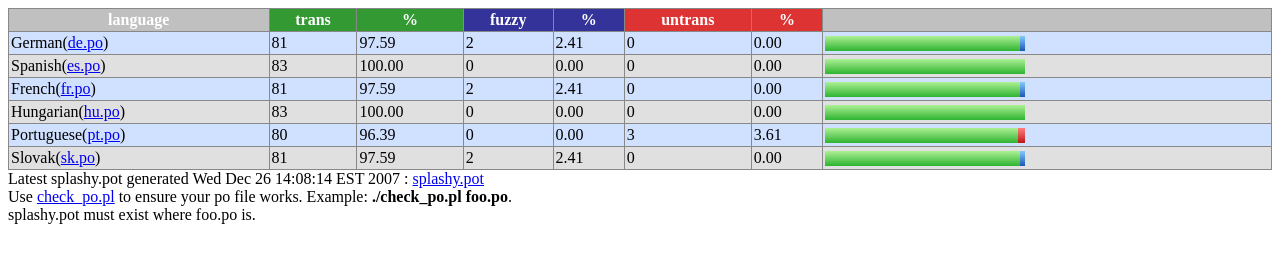
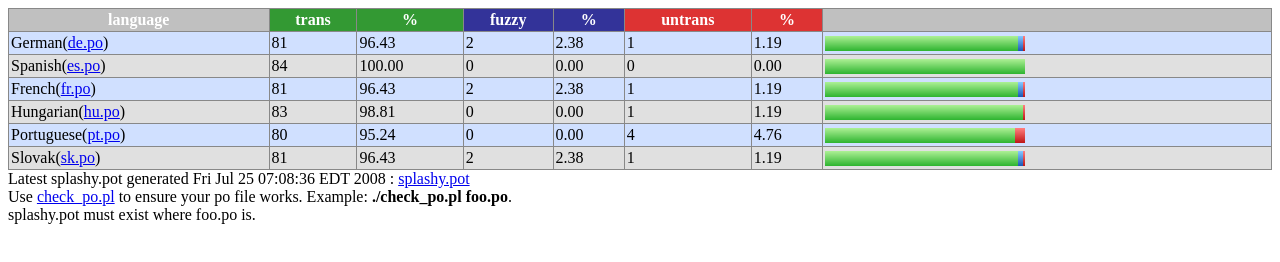
Before and after one commit to zdanek/splashy, a plain HTML site: page po/index.html in a window 1280 px wide. Drawn offline with Linux system fonts and the light colour scheme.

Commit message:
minor udpate

```diff
--- a/po/index.html
+++ b/po/index.html
@@ -3,14 +3,14 @@
 <body>
 <table cellspacing='0' cellpadding='0' border='0' bgcolor='#888888' width='100%'><tr><td><table cellspacing='1' cellpadding='2' border='0' width='100%'>
 <tr bgcolor='#c0c0c0'><th>language</th><th style='background: #339933;'>trans</th><th style='background: #339933;'>%</th><th style='background: #333399;'>fuzzy</th><th style='background: #333399;'>%</th><th style='background: #dd3333;'>untrans</th><th style='background: #dd3333;'>%</th><th>&nbsp;</th></tr>
-<tr bgcolor='#d0e0ff'><td>German(<a href='http://git.debian.org/?p=splashy/splashy.git;a=blob_plain;f=po/de.po;hb=HEAD'>de.po</a>)</td><td>81</td><td>97.59</td><td>2</td><td>2.41</td><td>0</td><td>0.00</td><td><img src='bar_g.png' height='15' width='195' /><img src='bar_b.png' height='15' width='5' /></tr>
-<tr bgcolor='#e0e0e0'><td>Spanish(<a href='http://git.debian.org/?p=splashy/splashy.git;a=blob_plain;f=po/es.po;hb=HEAD'>es.po</a>)</td><td>83</td><td>100.00</td><td>0</td><td>0.00</td><td>0</td><td>0.00</td><td><img src='bar_g.png' height='15' width='200' /></tr>
-<tr bgcolor='#d0e0ff'><td>French(<a href='http://git.debian.org/?p=splashy/splashy.git;a=blob_plain;f=po/fr.po;hb=HEAD'>fr.po</a>)</td><td>81</td><td>97.59</td><td>2</td><td>2.41</td><td>0</td><td>0.00</td><td><img src='bar_g.png' height='15' width='195' /><img src='bar_b.png' height='15' width='5' /></tr>
-<tr bgcolor='#e0e0e0'><td>Hungarian(<a href='http://git.debian.org/?p=splashy/splashy.git;a=blob_plain;f=po/hu.po;hb=HEAD'>hu.po</a>)</td><td>83</td><td>100.00</td><td>0</td><td>0.00</td><td>0</td><td>0.00</td><td><img src='bar_g.png' height='15' width='200' /></tr>
-<tr bgcolor='#d0e0ff'><td>Portuguese(<a href='http://git.debian.org/?p=splashy/splashy.git;a=blob_plain;f=po/pt.po;hb=HEAD'>pt.po</a>)</td><td>80</td><td>96.39</td><td>0</td><td>0.00</td><td>3</td><td>3.61</td><td><img src='bar_g.png' height='15' width='193' /><img src='bar_r.png' height='15' width='7' /></tr>
-<tr bgcolor='#e0e0e0'><td>Slovak(<a href='http://git.debian.org/?p=splashy/splashy.git;a=blob_plain;f=po/sk.po;hb=HEAD'>sk.po</a>)</td><td>81</td><td>97.59</td><td>2</td><td>2.41</td><td>0</td><td>0.00</td><td><img src='bar_g.png' height='15' width='195' /><img src='bar_b.png' height='15' width='5' /></tr>
+<tr bgcolor='#d0e0ff'><td>German(<a href='http://git.debian.org/?p=splashy/splashy.git;a=blob_plain;f=po/de.po;hb=HEAD'>de.po</a>)</td><td>81</td><td>96.43</td><td>2</td><td>2.38</td><td>1</td><td>1.19</td><td><img src='bar_g.png' height='15' width='193' /><img src='bar_b.png' height='15' width='5' /><img src='bar_r.png' height='15' width='2' /></tr>
+<tr bgcolor='#e0e0e0'><td>Spanish(<a href='http://git.debian.org/?p=splashy/splashy.git;a=blob_plain;f=po/es.po;hb=HEAD'>es.po</a>)</td><td>84</td><td>100.00</td><td>0</td><td>0.00</td><td>0</td><td>0.00</td><td><img src='bar_g.png' height='15' width='200' /></tr>
+<tr bgcolor='#d0e0ff'><td>French(<a href='http://git.debian.org/?p=splashy/splashy.git;a=blob_plain;f=po/fr.po;hb=HEAD'>fr.po</a>)</td><td>81</td><td>96.43</td><td>2</td><td>2.38</td><td>1</td><td>1.19</td><td><img src='bar_g.png' height='15' width='193' /><img src='bar_b.png' height='15' width='5' /><img src='bar_r.png' height='15' width='2' /></tr>
+<tr bgcolor='#e0e0e0'><td>Hungarian(<a href='http://git.debian.org/?p=splashy/splashy.git;a=blob_plain;f=po/hu.po;hb=HEAD'>hu.po</a>)</td><td>83</td><td>98.81</td><td>0</td><td>0.00</td><td>1</td><td>1.19</td><td><img src='bar_g.png' height='15' width='198' /><img src='bar_r.png' height='15' width='2' /></tr>
+<tr bgcolor='#d0e0ff'><td>Portuguese(<a href='http://git.debian.org/?p=splashy/splashy.git;a=blob_plain;f=po/pt.po;hb=HEAD'>pt.po</a>)</td><td>80</td><td>95.24</td><td>0</td><td>0.00</td><td>4</td><td>4.76</td><td><img src='bar_g.png' height='15' width='190' /><img src='bar_r.png' height='15' width='10' /></tr>
+<tr bgcolor='#e0e0e0'><td>Slovak(<a href='http://git.debian.org/?p=splashy/splashy.git;a=blob_plain;f=po/sk.po;hb=HEAD'>sk.po</a>)</td><td>81</td><td>96.43</td><td>2</td><td>2.38</td><td>1</td><td>1.19</td><td><img src='bar_g.png' height='15' width='193' /><img src='bar_b.png' height='15' width='5' /><img src='bar_r.png' height='15' width='2' /></tr>
 </table></td></tr></table>
-Latest splashy.pot generated Wed Dec 26 14:08:14 EST 2007
+Latest splashy.pot generated Fri Jul 25 07:08:36 EDT 2008
 : <a href='http://git.debian.org/?p=splashy/splashy.git;a=blob_plain;f=po/splashy.pot;hb=HEAD'>splashy.pot</a><br />
 Use <a href='http://git.debian.org/?p=splashy/splashy.git;a=blob_plain;f=po/check_po.pl;hb=HEAD'>check_po.pl</a> to ensure your po file works. Example: <b>./check_po.pl foo.po</b>.<br />splashy.pot must exist where foo.po is.<br />
 </body>
```
Also changed, not shown: 1 other file.
